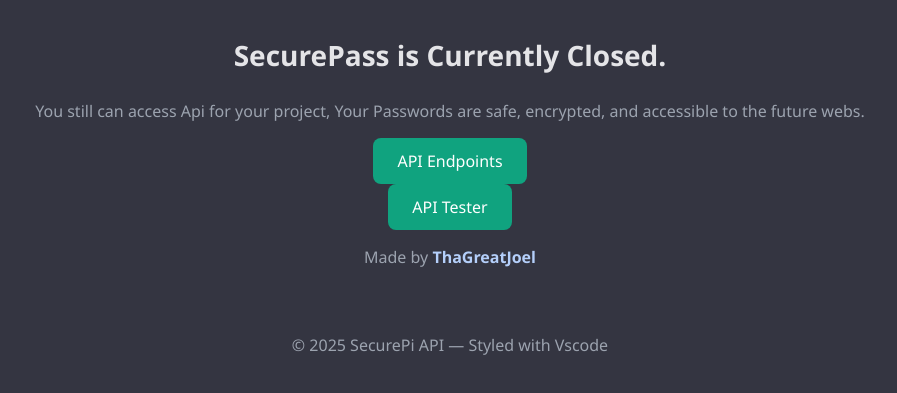
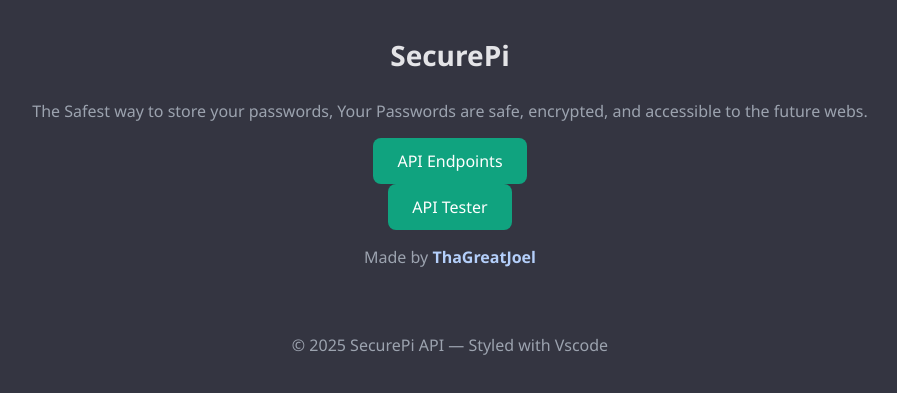
Before and after one commit to ThaGreatJoel/SecurePi, a website: page docs/home.html in a window 1280 px wide. Shown: the part 405-798 px from the top of the page, without its empty margins (190-1087 px from the left). Drawn offline with Linux system fonts and the light colour scheme.

Commit message:
Update home.html

```diff
--- a/docs/home.html
+++ b/docs/home.html
@@ -3,7 +3,7 @@
 <head>
   <meta charset="UTF-8" />
   <meta name="viewport" content="width=device-width, initial-scale=1.0" />
-  <title>SecurePass</title>
+  <title>SecurePi</title>
   <style>
 
  :root {
@@ -83,10 +83,10 @@
 </head>
 <body>
 
-  <img src="https://raw.githubusercontent.com/ThaGreatJoel/SecurePass/refs/heads/main/404logo.png" alt="SecurePass Logo" class="logo" />
+  <img src="https://raw.githubusercontent.com/ThaGreatJoel/SecurePi/refs/heads/main/1489588.png" alt="SecurePi Logo" class="logo" />
 
-  <h1>SecurePass is Currently Closed.</h1>
-  <p>You still can access Api for your project,
+  <h1>SecurePi</h1>
+  <p>The Safest way to store your passwords,
    Your Passwords are safe, encrypted, and accessible to the future webs.</p>
 <a href="/docs" class="button">API Endpoints</a>
 <a href="/apitester" class="button">API Tester</a>
```
